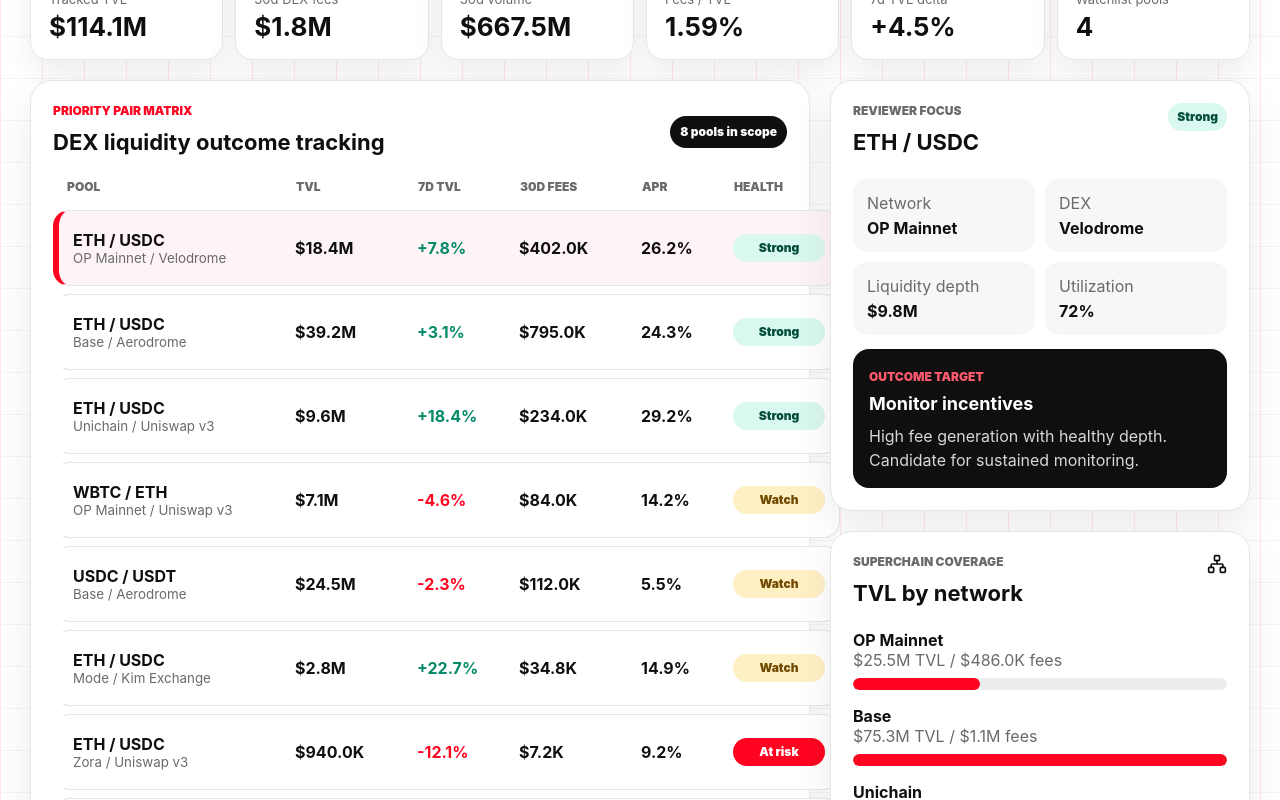
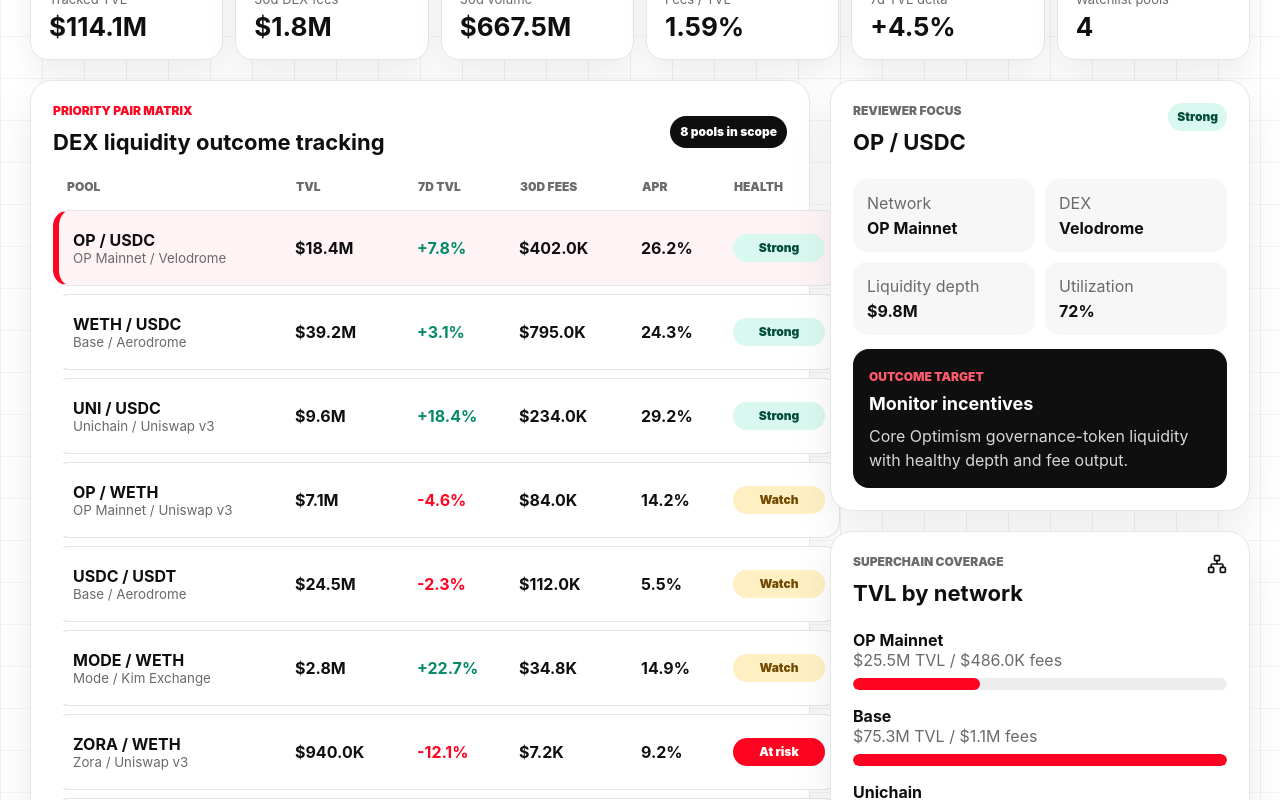
Before and after one commit to ProstoKripta00/superchain-liquidity-ops, a React (Vite) app: page / in a window 1280 px wide. Shown: the part 720-1520 px from the top of the page. Built offline with nearby package versions, Linux system fonts and the light colour scheme.

Commit message:
Refocus sample pools on OP and Superchain assets

```diff
--- a/src/data.ts
+++ b/src/data.ts
@@ -2,10 +2,10 @@
 
 export const pools: LiquidityPool[] = [
   {
-    id: "op-velo-eth-usdc",
+    id: "op-velo-op-usdc",
     network: "OP Mainnet",
     dex: "Velodrome",
-    pair: "ETH / USDC",
+    pair: "OP / USDC",
     priority: true,
     tvlUsd: 18400000,
     tvlChange7dPct: 7.8,
@@ -16,13 +16,13 @@
     liquidityDepthUsd: 9800000,
     health: "Strong",
     outcomeTarget: "Monitor incentives",
-    note: "High fee generation with healthy depth. Candidate for sustained monitoring.",
+    note: "Core Optimism governance-token liquidity with healthy depth and fee output.",
   },
   {
-    id: "base-aero-eth-usdc",
+    id: "base-aero-weth-usdc",
     network: "Base",
     dex: "Aerodrome",
-    pair: "ETH / USDC",
+    pair: "WETH / USDC",
     priority: true,
     tvlUsd: 39200000,
     tvlChange7dPct: 3.1,
@@ -33,13 +33,13 @@
     liquidityDepthUsd: 22300000,
     health: "Strong",
     outcomeTarget: "Monitor incentives",
-    note: "Largest tracked pool in the sample set; good benchmark for fee efficiency.",
+    note: "Largest tracked Base pool in the sample set; useful benchmark for fee efficiency.",
   },
   {
-    id: "uni-uni-eth-usdc",
+    id: "uni-uni-usdc",
     network: "Unichain",
     dex: "Uniswap v3",
-    pair: "ETH / USDC",
+    pair: "UNI / USDC",
     priority: true,
     tvlUsd: 9600000,
     tvlChange7dPct: 18.4,
@@ -50,13 +50,13 @@
     liquidityDepthUsd: 5100000,
     health: "Strong",
     outcomeTarget: "Grow TVL",
-    note: "High growth with strong utilization; needs depth to reduce slippage.",
+    note: "High growth with strong utilization; needs deeper liquidity to reduce slippage.",
   },
   {
-    id: "op-uni-wbtc-eth",
+    id: "op-uni-op-weth",
     network: "OP Mainnet",
     dex: "Uniswap v3",
-    pair: "WBTC / ETH",
+    pair: "OP / WETH",
     priority: true,
     tvlUsd: 7100000,
     tvlChange7dPct: -4.6,
@@ -67,7 +67,7 @@
     liquidityDepthUsd: 3600000,
     health: "Watch",
     outcomeTarget: "Improve fee efficiency",
-    note: "Fees lag relative to TVL. Needs volume analysis before incentives.",
+    note: "Fees lag relative to TVL. Needs volume analysis before additional OP incentives.",
   },
   {
     id: "base-aero-usdc-usdt",
@@ -87,10 +87,10 @@
     note: "Deep liquidity, weaker fee output. Useful for stable routing but not fee growth.",
   },
   {
-    id: "mode-kim-eth-usdc",
+    id: "mode-kim-mode-weth",
     network: "Mode",
     dex: "Kim Exchange",
-    pair: "ETH / USDC",
+    pair: "MODE / WETH",
     priority: true,
     tvlUsd: 2800000,
     tvlChange7dPct: 22.7,
@@ -101,13 +101,13 @@
     liquidityDepthUsd: 1450000,
     health: "Watch",
     outcomeTarget: "Grow TVL",
-    note: "Emerging network pool with growth but shallow depth.",
+    note: "Emerging Superchain network pool with growth but shallow depth.",
   },
   {
-    id: "zora-uni-eth-usdc",
+    id: "zora-uni-zora-weth",
     network: "Zora",
     dex: "Uniswap v3",
-    pair: "ETH / USDC",
+    pair: "ZORA / WETH",
     priority: false,
     tvlUsd: 940000,
     tvlChange7dPct: -12.1,
```
